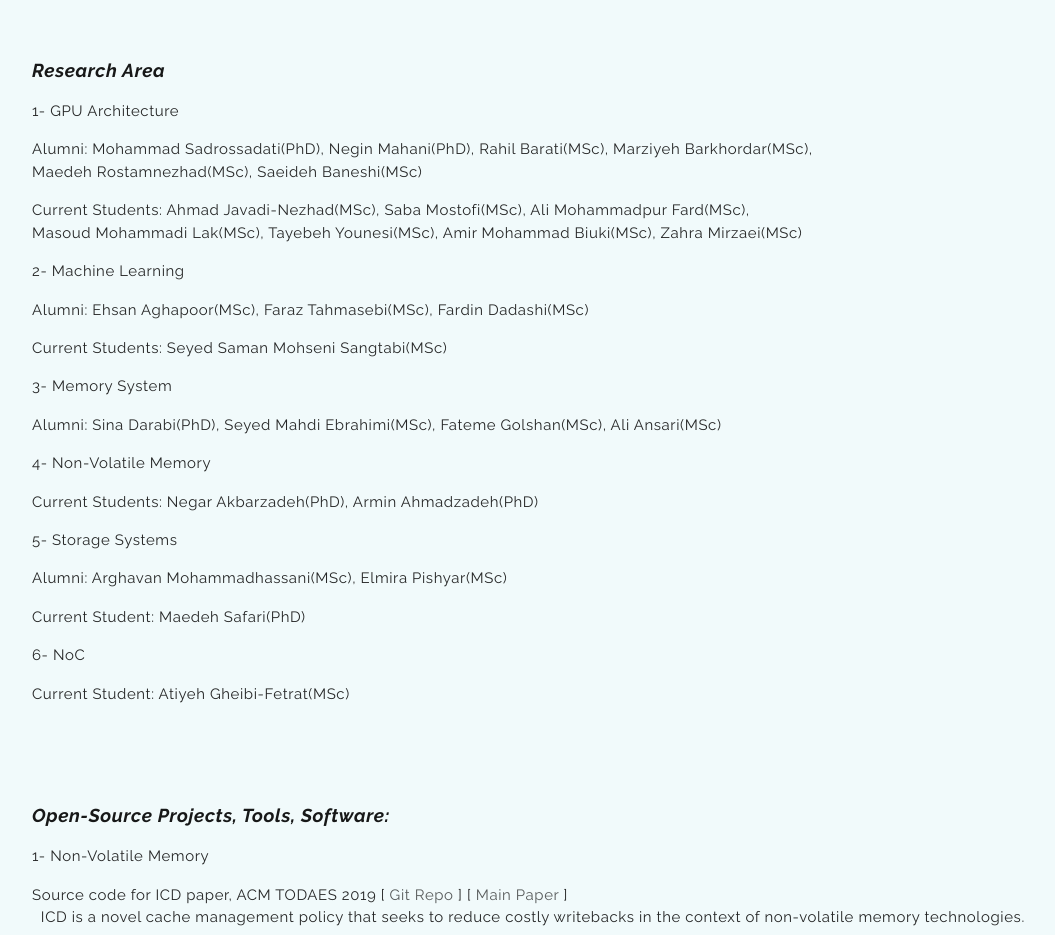
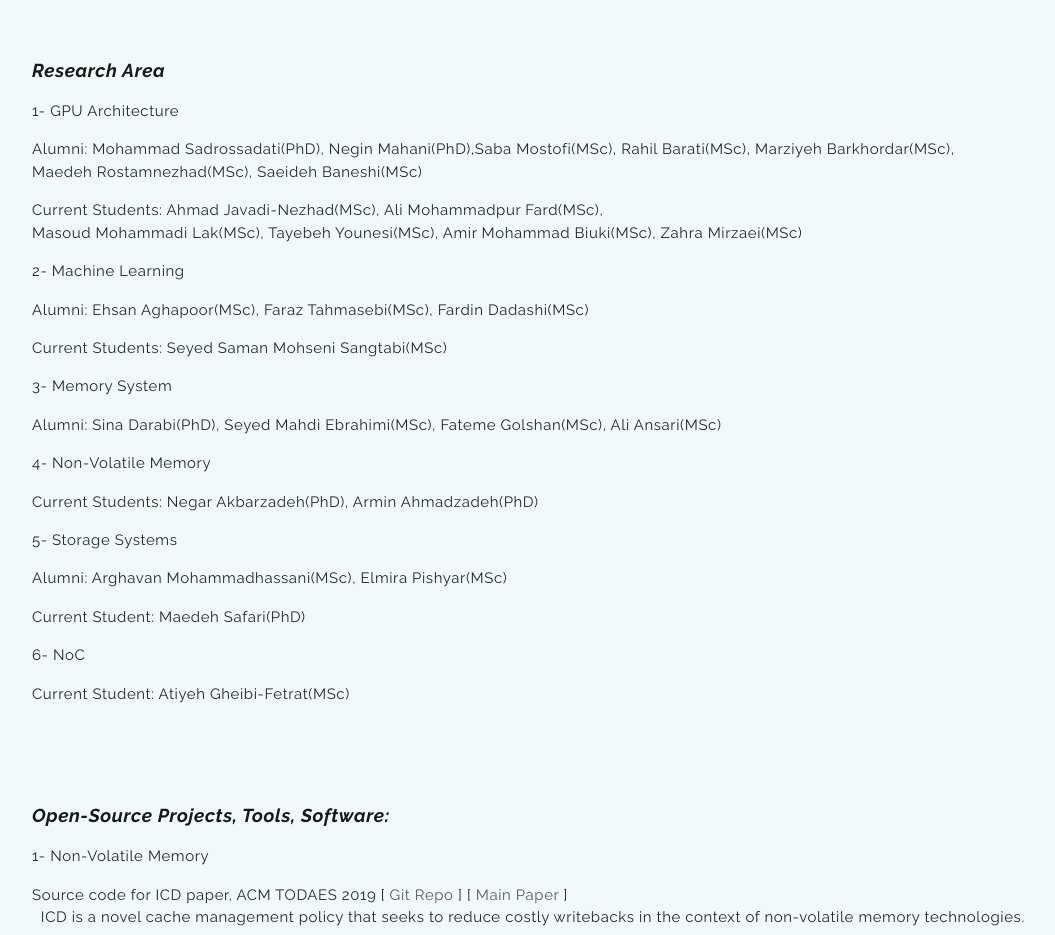
Before and after one commit to ajvnd/HPCAN, a website: page projects.html in a window 1280 px wide. Shown: the part 860-1795 px from the top of the page, without its empty margins (53-1108 px from the left). Drawn offline with Linux system fonts and the light colour scheme.

Commit message:
project info changed

```diff
--- a/projects.html
+++ b/projects.html
@@ -90,11 +90,11 @@
                     <p style='margin-top:24.0pt'><b><i><span style='font-size:14.0pt;color:black'>Research Area </span></i></b></p>
                     <p>1- GPU Architecture<br></p>
                     <p>
-                        Alumni: Mohammad Sadrossadati(PhD), Negin Mahani(PhD), Rahil Barati(MSc),
+                        Alumni: Mohammad Sadrossadati(PhD), Negin Mahani(PhD),Saba Mostofi(MSc), Rahil Barati(MSc),
                         Marziyeh Barkhordar(MSc),<br /> Maedeh Rostamnezhad(MSc), Saeideh Baneshi(MSc)<br>
 
                     </p>
-                    <p>Current Students: Ahmad Javadi-Nezhad(MSc), Saba Mostofi(MSc), Ali Mohammadpur Fard(MSc),<br /> Masoud Mohammadi Lak(MSc), Tayebeh Younesi(MSc), Amir Mohammad Biuki(MSc), Zahra Mirzaei(MSc)<br></p>
+                    <p>Current Students: Ahmad Javadi-Nezhad(MSc), Ali Mohammadpur Fard(MSc),<br /> Masoud Mohammadi Lak(MSc), Tayebeh Younesi(MSc), Amir Mohammad Biuki(MSc), Zahra Mirzaei(MSc)<br></p>
                     <p>2- Machine Learning<br></p>
                     <p>Alumni: Ehsan Aghapoor(MSc), Faraz Tahmasebi(MSc), Fardin Dadashi(MSc)</p>
                     <p>Current Students: Seyed Saman Mohseni Sangtabi(MSc) <br></p>
```
